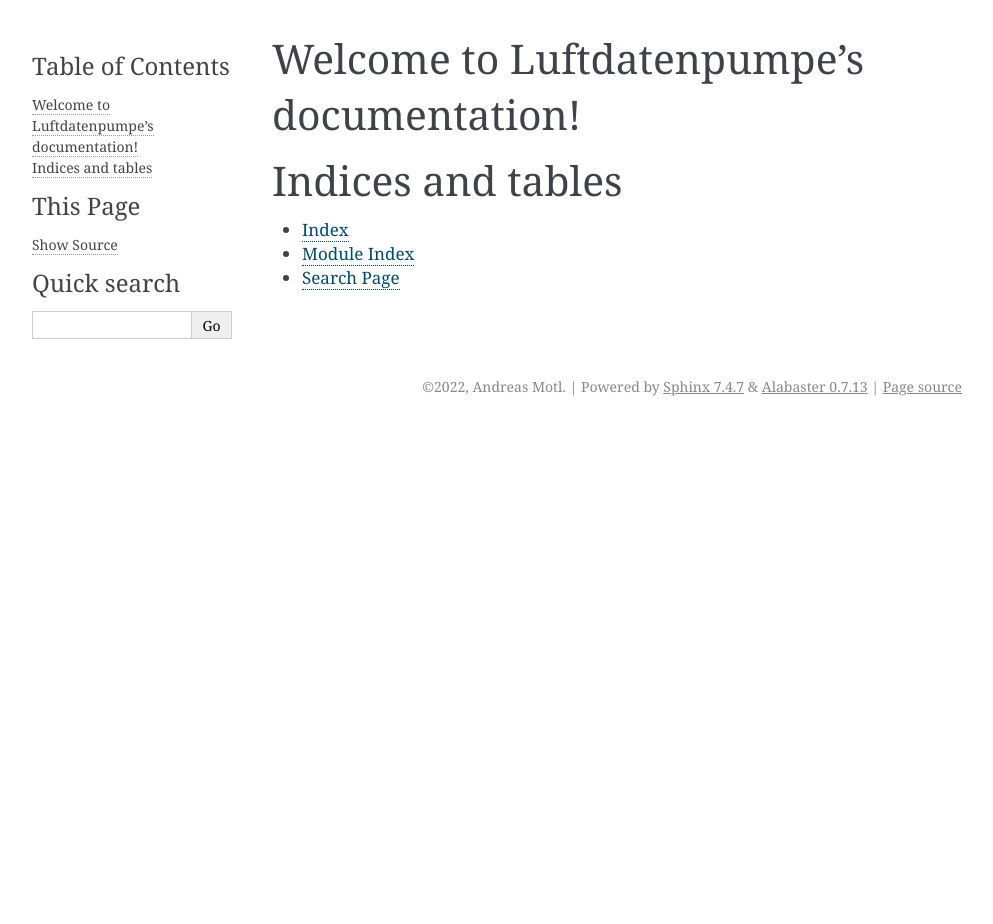
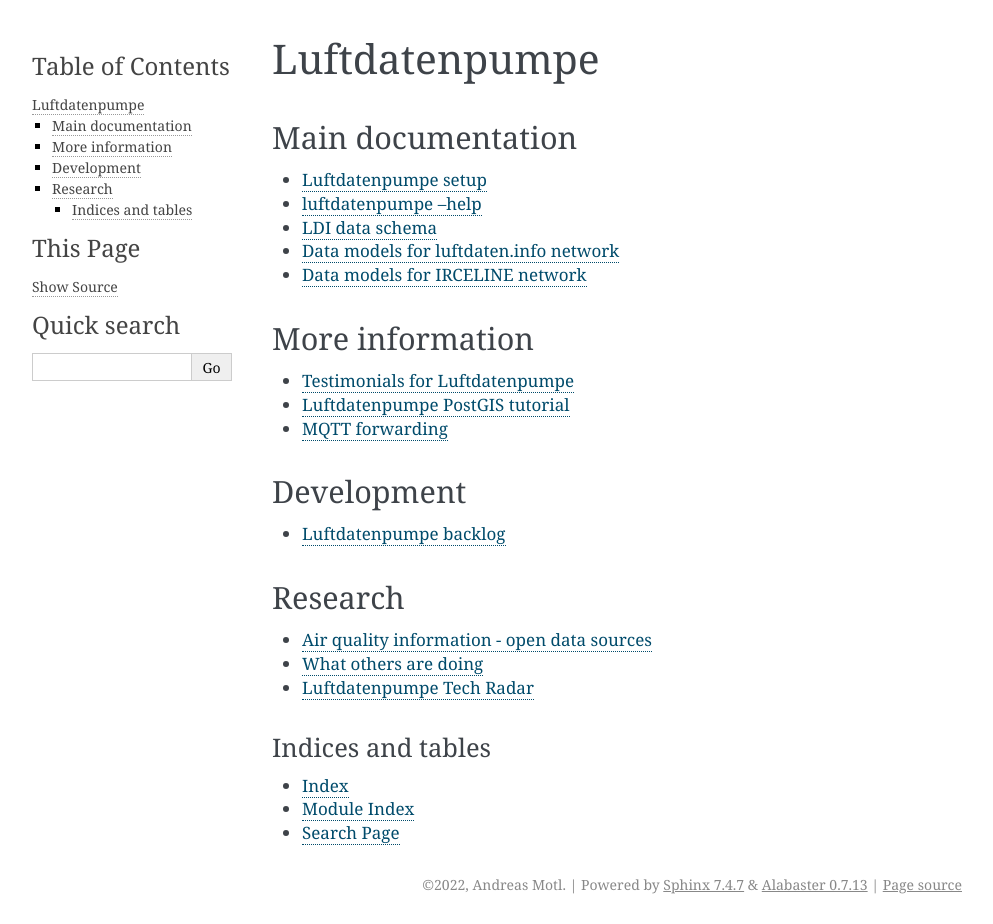
Before and after one commit to earthobservations/luftdatenpumpe, a Sphinx documentation site: the page built from doc/index.rst, in a window 1280 px wide. Shown: the whole page, without its empty margins (148-1141 px from the left). Built offline with Sphinx 7.4.7, drawn with Linux system fonts in a browser that asks for light colours; before the commit the page ends 900 px from its top, so only the background shows below that.

Commit message:
Documentation: Make it compile to HTML without warnings/errors

```diff
--- a/doc/conf.py
+++ b/doc/conf.py
@@ -14,7 +14,9 @@
 # -- General configuration ---------------------------------------------------
 # https://www.sphinx-doc.org/en/master/usage/configuration.html#general-configuration
 
-extensions = []
+extensions = [
+    "sphinx.ext.todo",
+]
 
 templates_path = ['_templates']
 exclude_patterns = ['_build', 'Thumbs.db', '.DS_Store']
--- a/doc/index.rst
+++ b/doc/index.rst
@@ -3,13 +3,61 @@
    You can adapt this file completely to your liking, but it should at least
    contain the root `toctree` directive.
 
-Welcome to Luftdatenpumpe's documentation!
-==========================================
+##############
+Luftdatenpumpe
+##############
 
 .. toctree::
    :maxdepth: 2
    :caption: Contents:
 
+
+******************
+Main documentation
+******************
+
+.. toctree::
+   :maxdepth: 1
+
+   setup/index
+   usage
+   ldi-schema
+   models/ldi/README
+   models/irceline/README
+
+
+****************
+More information
+****************
+
+.. toctree::
+   :maxdepth: 1
+
+   testimonials
+   postgis
+   mqtt
+
+
+***********
+Development
+***********
+
+.. toctree::
+   :maxdepth: 1
+
+   backlog
+
+
+********
+Research
+********
+
+.. toctree::
+   :maxdepth: 1
+
+   research/open-data
+   research/other-projects
+   tech-radar
 
 
 Indices and tables
--- a/doc/setup/luftdatenpumpe.rst
+++ b/doc/setup/luftdatenpumpe.rst
@@ -17,7 +17,7 @@
 
 .. note::
 
-    - We recommend to use a Python `virtualenv <doc-virtualenv_>`_ to install and operate this
+    - We recommend to use a :ref:`python-virtualenv` to install and operate this
       software independently from your local system-wide Python installation.
 
     - In order to make the ``luftdatenpumpe`` command available system-wide, just place a
--- a/doc/setup/virtualenv.rst
+++ b/doc/setup/virtualenv.rst
@@ -1,3 +1,5 @@
+.. _python-virtualenv:
+
 #################
 Python virtualenv
 #################
--- a/doc/tech-radar.rst
+++ b/doc/tech-radar.rst
@@ -37,7 +37,7 @@
 JRC
 ===
 - https://publications.jrc.ec.europa.eu/repository/bitstream/JRC102703/jrc102703%20-1600907%20host%20report%20final.pdf
-- https://inspire.ec.europa.eu/sites/default/files/presentations/observational_and_measurement_data_in_inspire_-_inspire_conference_2017-final_1.pdf
+- `<https://inspire.ec.europa.eu/sites/default/files/presentations/observational_and_measurement_data_in_inspire_-_inspire_conference_2017-final_1.pdf>`_
 - https://www.slideshare.net/justb4/open-sensor-networks-with-lora-ttn-and-sensorthings-api
 - https://smartplatform.readthedocs.io/en/latest/_static/dissemination/rivm-17jan2017/SmartEmission-RIVM-170117.pdf
 
```
Also changed, not shown: doc/setup/index.rst (added, +36 -0 lines), doc/setup/ldview-applications.rst (+6 -6 lines), 1 other file.
